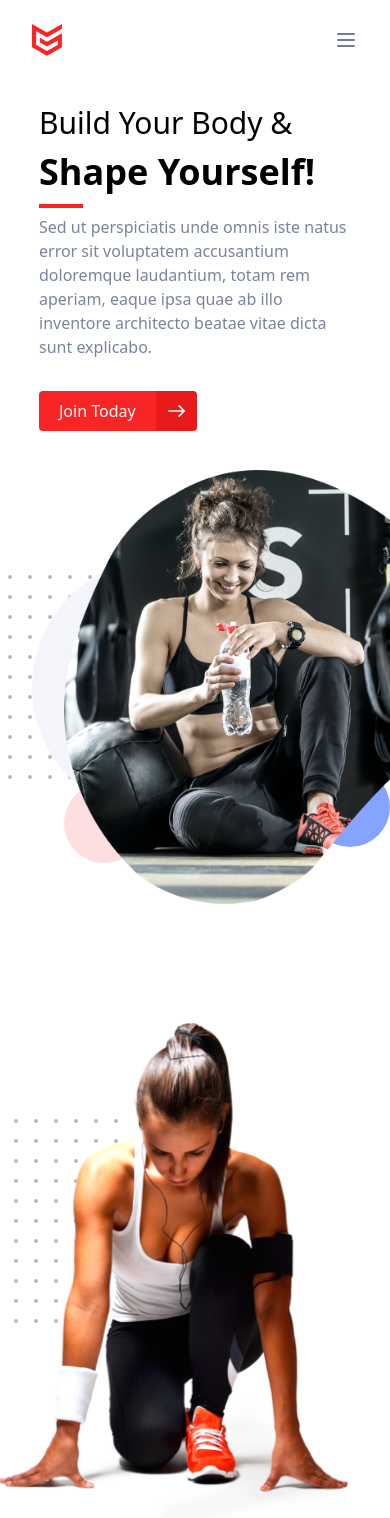
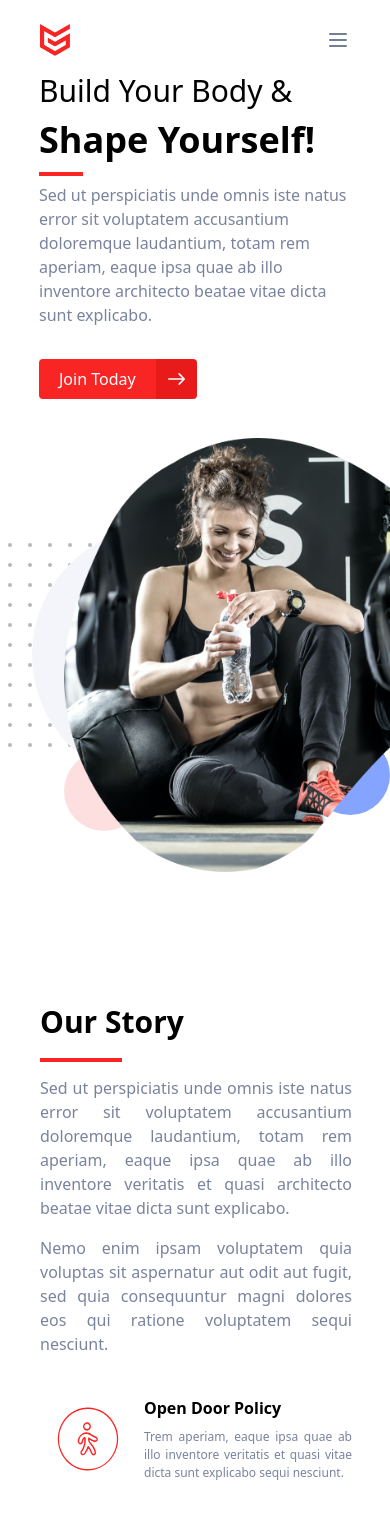
Before and after one commit to lhjd/istest, a Next.js app: page / in a window 390 px wide. Shown: the top 1518 px of the page. Built offline with nearby package versions, Linux system fonts and the light colour scheme; what @tailwindcss/custom-forms would draw is missing.

Commit message:
add fixed mobile nav bar

```diff
--- a/components/navbar.js
+++ b/components/navbar.js
@@ -14,25 +14,29 @@ const navbar = () => {
     <a
       href={e.anchor}
       key={e.text}
-      onClick={() => setCurrentSection(e.anchor)}
+      onClick={() => {
+        setCurrentSection(e.anchor);
+        setIsOpen(false);
+      }}
       className={
         currentSection === e.anchor ?
-        (e.text === 'Contact Us' ? 'mx-4 px-4 py-2 text-white rounded bg-brand-primary' : 'mx-4 pb-1 border-b-2 border-brand-primary')
+        (e.text === 'Contact Us' ? 'mx-4 px-4 py-2 text-white rounded bg-brand-primary' : 'mx-4 py-2 pb-1 text-brand-primary xl:text-black xl:border-b-2 xl:border-brand-primary')
         :
-        (e.text === 'Contact Us' ? 'mx-4 px-4 py-2 text-white rounded bg-brand-primary' : 'mx-4')}
+        (e.text === 'Contact Us' ? 'mx-4 px-4 py-2 text-white rounded bg-brand-primary' : 'mx-4 py-2')}
     >{e.text}</a>
   ));
 
   return (
-    <header className="flex flex-col px-4 py-3">
-      <div className="flex items-center justify-between px-4 py-3 p-0">
-        <img className="h-8 relative z-10 xl:hidden" src="/images/logo.png" alt="Logo" />
+    <header className="flex flex-col px-4 py-3 relative z-20">
+      <div className="flex flex-col xl:flex-row items-center xl:justify-between px-4 py-3 p-0">
         <div className="hidden xl:flex md:pt-10 lg:pt-0 items-center relative">
           <img src="/images/logo.png" alt="logo" className="mr-2 h-20 w-20 relative z-10" />
           <h1 className="mr-2 text-3xl font-bold uppercase relative z-10">Power</h1>
           <div className="h-128 w-128 bg-brand-gray300 rounded-full absolute z-0 transform -translate-x-56 -translate-y-20"></div>
         </div>
-        <div className="xl:hidden">
+        <div className="fixed px-10 xl:px-0 flex w-full items-center justify-between xl:hidden">
+          <img className="h-8 block relative z-10 xl:hidden" src="/images/logo.png" alt="Logo" />
+          <div className="xl:hidden relative">
             <button onClick={() => setIsOpen(prevState => !prevState)} type="button" className="block text-gray-500 hover:text-white focus:text-white focus:outline-none">
               <svg className="h-6 w-6 fill-current text-gray-600" viewBox="0 0 24 24">
                 { isOpen ?
@@ -42,12 +46,13 @@ const navbar = () => {
                 }
               </svg>
             </button>
+            <nav className={`absolute w-64 right-0 bg-white border border-brand-secondary rounded px-2 pt-2 pb-4 flex flex-col p-0 xl:hidden ${isOpen ? 'block' : 'hidden'}`}>
+              {navLinks}
+            </nav>
+          </div>
         </div>
       </div>
       <nav className={`z-20 px-2 pt-2 pb-4 hidden xl:block fixed top-0 right-0 transform xl:translate-y-4`}>
-        {navLinks}
-      </nav>
-      <nav className={`px-2 pt-2 pb-4 flex flex-col p-0 xl:hidden ${isOpen ? 'block' : 'hidden'}`}>
         {navLinks}
       </nav>
     </header>
--- a/components/story.js
+++ b/components/story.js
@@ -4,8 +4,8 @@ const story = () => {
   return (
     <>
       <div id="story" className="mb-10"></div>
-      <section className="flex flex-col lg:flex-row mt-20 mb-32">
-        <div className="relative mr-2">
+      <section className="flex flex-col lg:flex-row xl:mt-20 mb-32">
+        <div className="relative mr-2 hidden xl:block">
           <img src="/images/story_blob.svg" alt="Our Story" className="absolute z-0 transform -translate-x-120 -translate-y-64 xl:translate-y-0 xl:-translate-x-48" />
           <img src="images/story.png" alt="Our Story" className="h-128 xl:h-160 z-10 relative" />
           <div className="absolute top-0 right-0 transform -translate-x-64 xl:translate-x-0 translate-y-20">
```
Lines whose indentation alone changed are shown as unchanged.
